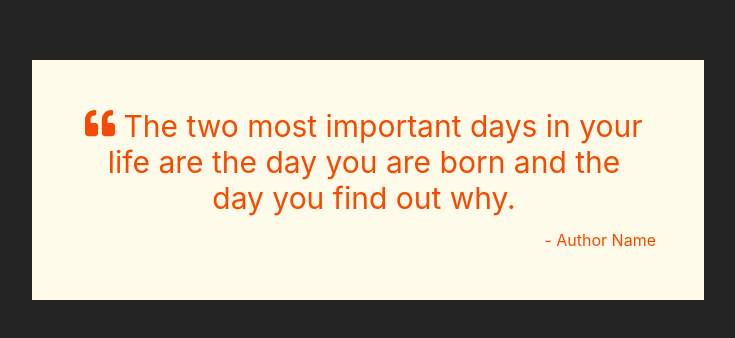
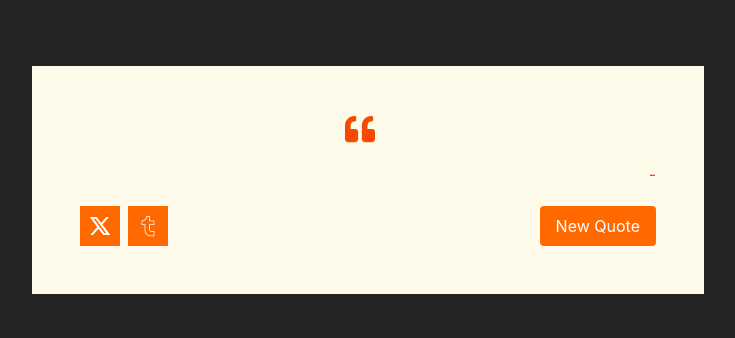
Before and after one commit to nikklimenko/react-random-quote-machine, a React (Vite) app: page / in a window 1280 px wide. Shown: the part 220-558 px from the top of the page, without its empty margins (272-1007 px from the left). Built offline with nearby package versions, Linux system fonts and the light colour scheme.

Commit message:
feat: add buttons, implement logic, add static quotes for testing, and add PropTypes validation

```diff
--- a/package.json
+++ b/package.json
@@ -11,6 +11,7 @@
   },
   "dependencies": {
     "@tailwindcss/vite": "^4.0.6",
+    "prop-types": "^15.8.1",
     "react": "^19.0.0",
     "react-dom": "^19.0.0",
     "react-icon": "^1.0.0",
--- a/src/App.jsx
+++ b/src/App.jsx
@@ -1,12 +1,26 @@
+import { useState } from 'react'
 import './App.css'
 import QuoteBox from './components/QuoteBox'
+import quotes from './utils/quotes'
 
 function App() {
 	// const [count, setCount] = useState(0)
+	const [currentQuote, setCurrentQuote] = useState(quotes[0].text)
+	const [currentAuthor, setCurrentAuthor] = useState(quotes[0].author)
+
+	const onNewQuote = () => {
+		const randomIndex = Math.floor(Math.random() * quotes.length)
+		setCurrentQuote(quotes[randomIndex].text)
+		setCurrentAuthor(quotes[randomIndex].author)
+	}
 
 	return (
 		<>
-			<QuoteBox />
+			<QuoteBox
+				currentQuote={currentQuote}
+				currentAuthor={currentAuthor}
+				onNewQuote={onNewQuote}
+			/>
 		</>
 	)
 }
--- /dev/null
+++ b/src/components/QuoteActions.jsx
@@ -0,0 +1,55 @@
+import PropTypes from 'prop-types'
+import { PiTumblrLogoThin } from 'react-icons/pi'
+import { RiTwitterXLine } from 'react-icons/ri'
+
+function QuoteActions({ onNewQuote, currentQuote, currentAuthor }) {
+	const tweetUrl = `https://twitter.com/intent/tweet?text=${encodeURIComponent(
+		`"${currentQuote}" - ${currentAuthor}`
+	)}`
+
+	const tumblrUrl = `https://www.tumblr.com/widgets/share/tool?posttype=quote&tags=quotes&caption=${encodeURIComponent(
+		currentAuthor
+	)}&content=${encodeURIComponent(
+		currentQuote
+	)}§ion=content&canonicalUrl=https%3A%2F%2Fwww.tumblr.com%2Fbuttons&shareSource=tumblr_share_button`
+
+	return (
+		<div className='flex justify-between' id='social-actions'>
+			<div className='flex'>
+				<a
+					href={tweetUrl}
+					target='_blank'
+					rel='noopener noreferrer'
+					className='bg-orange-500 h-10 w-10 mr-2 flex items-center justify-center transition-all duration-300 transform hover:opacity-90'
+					id='tweet-quote'
+				>
+					<RiTwitterXLine className='text-white text-2xl' />
+				</a>
+				<a
+					href={tumblrUrl}
+					target='_blank'
+					rel='noopener noreferrer'
+					className='bg-orange-500 h-10 w-10 mr-2 flex items-center justify-center transition-all duration-300 transform hover:opacity-90'
+					id='tumblr-quote'
+				>
+					<PiTumblrLogoThin className='text-white text-2xl' />
+				</a>
+			</div>
+			<button
+				onClick={onNewQuote}
+				className='bg-orange-500 text-white px-4 py-2 rounded cursor-pointer transition-all duration-300 transform hover:opacity-90'
+				id='new-quote'
+			>
+				New Quote
+			</button>
+		</div>
+	)
+}
+
+QuoteActions.propTypes = {
+	onNewQuote: PropTypes.func.isRequired,
+	currentQuote: PropTypes.string.isRequired,
+	currentAuthor: PropTypes.string.isRequired,
+}
+
+export default QuoteActions
--- a/src/components/QuoteAuthor.jsx
+++ b/src/components/QuoteAuthor.jsx
@@ -1,9 +1,15 @@
-function QuoteAuthor() {
+import PropTypes from 'prop-types'
+
+function QuoteAuthor({ currentAuthor }) {
 	return (
-		<div className='text-right mt-3' id='quote-author'>
-			<span className='text-orange-600'> - Author Name</span>
+		<div className='text-right mt-3 mb-5' id='quote-author'>
+			<span className='text-orange-600'> - {currentAuthor}</span>
 		</div>
 	)
 }
 
+QuoteAuthor.propTypes = {
+	currentAuthor: PropTypes.string.isRequired,
+}
+
 export default QuoteAuthor
--- a/src/components/QuoteBox.jsx
+++ b/src/components/QuoteBox.jsx
@@ -1,13 +1,26 @@
+import PropTypes from 'prop-types'
+import QuoteActions from './QuoteActions'
 import QuoteAuthor from './QuoteAuthor'
 import QuoteText from './QuoteText'
 
-const QuoteBox = () => {
+const QuoteBox = ({ onNewQuote, currentQuote, currentAuthor }) => {
 	return (
 		<div className='w-2xl min-h-48 mx-auto bg-amber-50 p-12' id='quote-box'>
 			<QuoteText />
 			<QuoteAuthor />
+			<QuoteActions
+				onNewQuote={onNewQuote}
+				currentQuote={currentQuote}
+				currentAuthor={currentAuthor}
+			/>
 		</div>
 	)
 }
 
+QuoteBox.propTypes = {
+	onNewQuote: PropTypes.func.isRequired,
+	currentQuote: PropTypes.string.isRequired,
+	currentAuthor: PropTypes.string.isRequired,
+}
+
 export default QuoteBox
--- a/src/components/QuoteText.jsx
+++ b/src/components/QuoteText.jsx
@@ -1,13 +1,17 @@
+import PropTypes from 'prop-types'
 import { FaQuoteLeft } from 'react-icons/fa'
 
-function QuoteText() {
+function QuoteText({ text }) {
 	return (
 		<div className='text-3xl mr-2 text-orange-600' id='quote-text'>
 			<FaQuoteLeft className='text-3xl mr-2 text-orange-600 inline-block align-top' />
-			The two most important days in your life are the day you are born and the
-			day you find out why.
+			{text}
 		</div>
 	)
 }
 
+QuoteText.propTypes = {
+	text: PropTypes.string.isRequired,
+}
+
 export default QuoteText
--- /dev/null
+++ b/src/utils/quotes.js
@@ -0,0 +1,16 @@
+const quotes = [
+	{
+		text: 'The best way to predict the future is to invent it.',
+		author: 'Alan Kay',
+	},
+	{
+		text: 'Do what you can, with what you have, where you are.',
+		author: 'Theodore Roosevelt',
+	},
+	{
+		text: 'The only limit to our realization of tomorrow is our doubts of today.',
+		author: 'Franklin D. Roosevelt',
+	},
+]
+
+export default quotes
```
Also changed, not shown: 1 other file (tests, documents, lock files or other folders).
